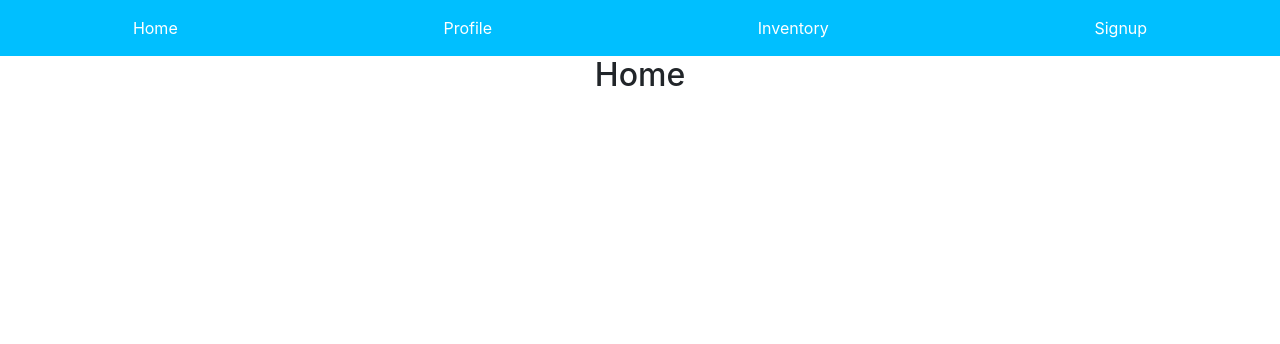
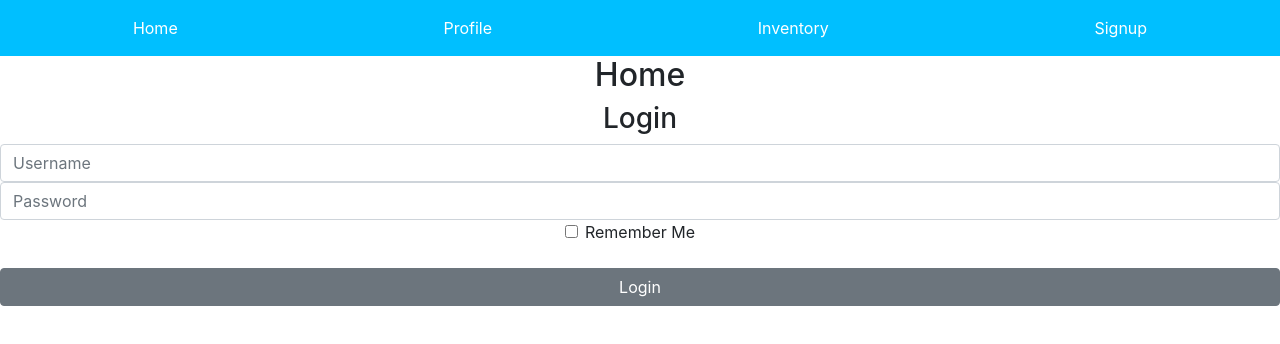
Before and after one commit to jpeavler/Shop, a React (Create React App) app in the folder presentation/: page / in a window 1280 px wide. Shown: the top 344 px of the page. Built offline with nearby package versions, Linux system fonts and the light colour scheme.

Commit message:
Created login form that can store username in localStorage

```diff
--- /dev/null
+++ b/presentation/src/components/UserComp/LoginForm.js
@@ -0,0 +1,45 @@
+import React, {useState, useEffect} from 'react';
+import {Form, FormGroup, Input, Label, Button} from 'reactstrap'
+
+const LoginForm = () => {
+    const [username, setUsername] = useState('');
+    const [password, setPassword] = useState('');
+    const [remembered, setRemembered] = useState(false);
+
+    useEffect(() => {
+        const localUsername = localStorage.getItem('username');
+        if(localUsername) {
+            setUsername(localUsername);
+            setRemembered(true);
+        }
+    }, []);
+    const toggleRemembered = () => {
+        setRemembered(!remembered);
+    }
+    const handleSubmit = (event) => {
+        event.preventDefault();
+        console.log(username, password, remembered);
+        if(remembered) {
+            localStorage.setItem('username', username);
+        } else {
+            localStorage.removeItem('username');
+        }
+    }
+    return (
+        <Form onSubmit={handleSubmit}>
+            <h3>Login</h3>
+            <Input type="text" value={username} placeholder="Username"
+                    onChange={({target}) => setUsername(target.value)}/>
+            <Input type="password" value={password} placeholder="Password"
+                    onChange={({target}) => setPassword(target.value)}/>
+            <FormGroup>
+                <Input type="checkbox" name="remember" checked={remembered}
+                        onChange={toggleRemembered}/>
+                <Label for="remember">Remember Me</Label>
+            </FormGroup>
+            <Button block>Login</Button>
+        </Form>
+    )
+}
+
+export default LoginForm;
--- a/presentation/src/pages/Home.js
+++ b/presentation/src/pages/Home.js
@@ -1,11 +1,13 @@
 import React from 'react';
 import NavBar from '../components/NavBar'
+import LoginForm from '../components/UserComp/LoginForm'
 
 const Home = () => {
     return (
         <div className="home">
             <NavBar/>
             <h2>Home</h2>
+            <LoginForm/>
         </div>
     )
 }
```
